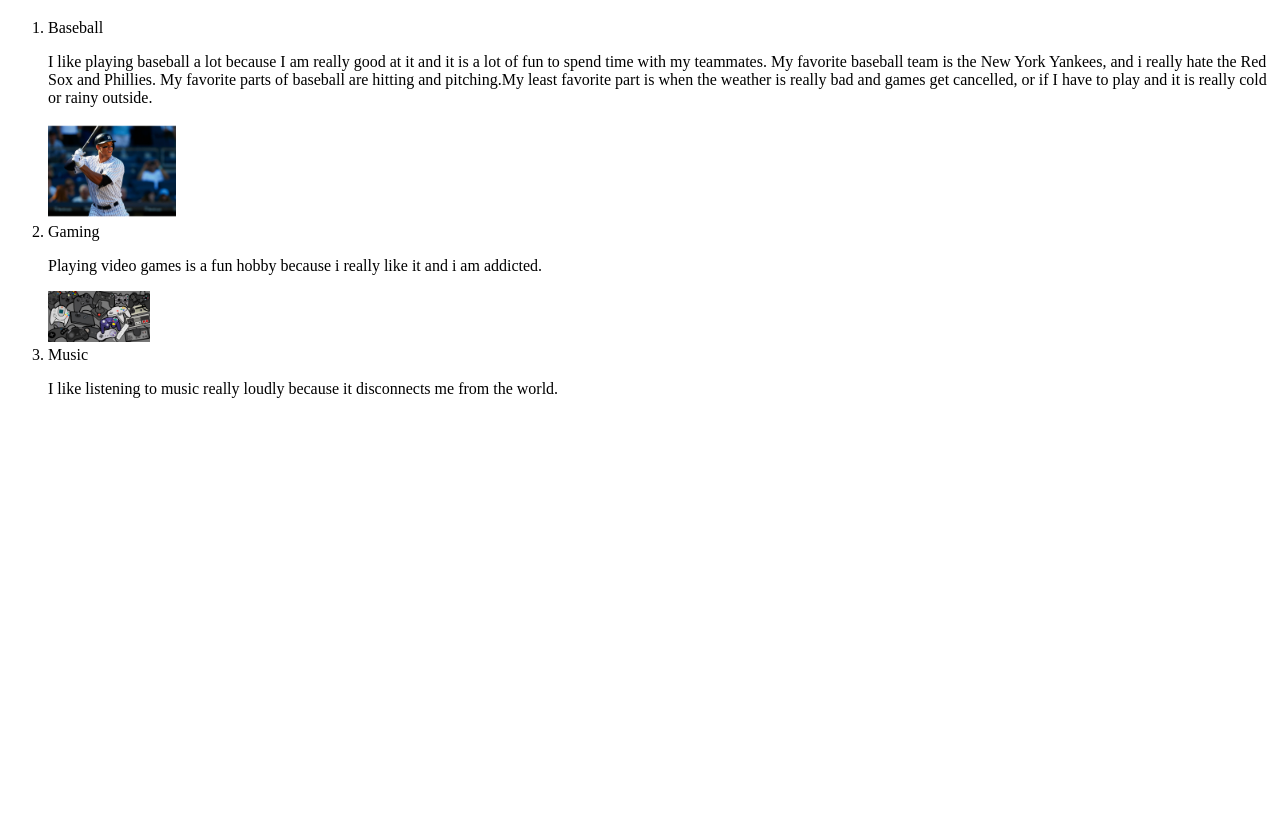
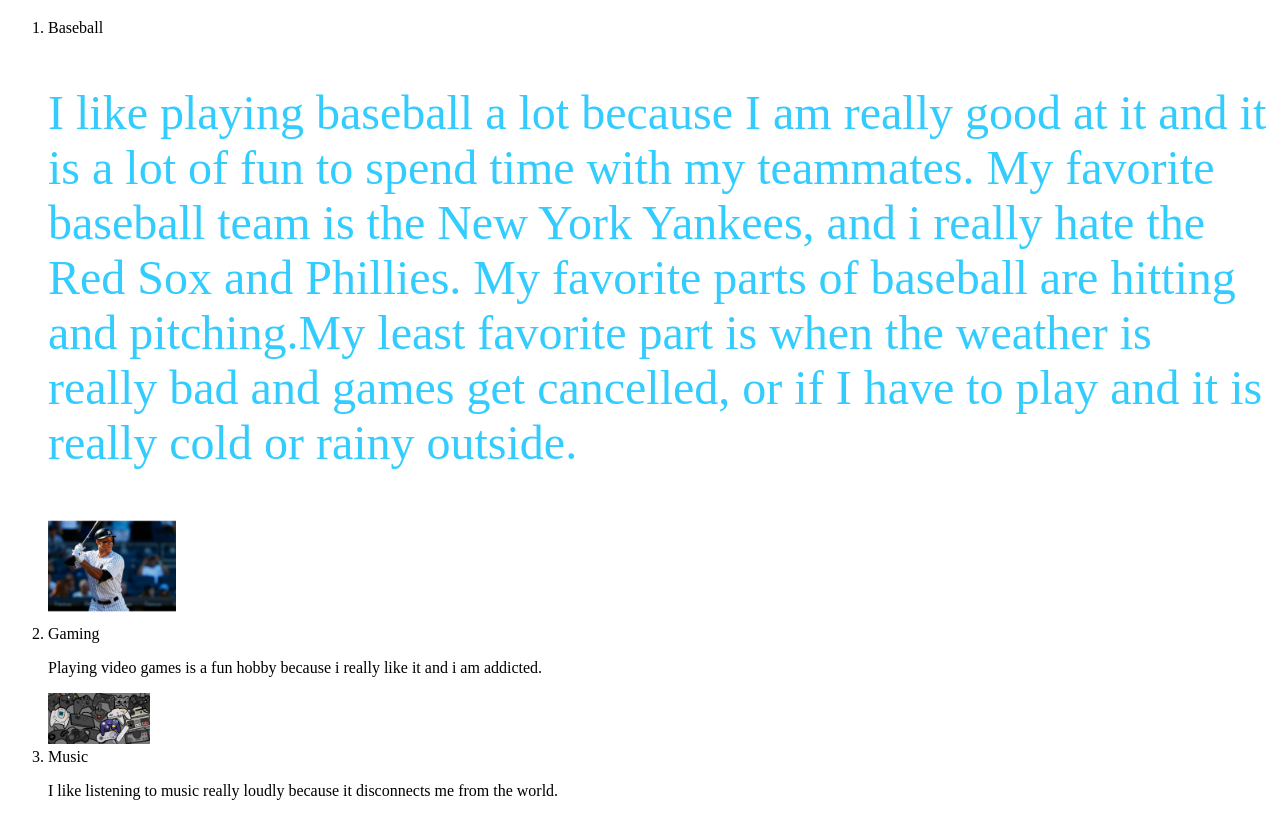
Before and after one commit to drstich70/Andrew_web, a plain HTML site: page hobbies.html in a window 1280 px wide. Shown: the part 87-903 px from the top of the page. Before the commit the page ends 800 px from the top, so only its background shows below. Drawn offline with Linux system fonts and the light colour scheme.

Commit message:
Update hobbies.html

```diff
--- a/hobbies.html
+++ b/hobbies.html
@@ -14,8 +14,9 @@
 
 <ol>
 <li> Baseball</li>
+	 <font size="+21" color="#33ccff">
 	<p> I like playing baseball a lot because I am really good at it and it is a lot of fun to spend time with my teammates. My favorite baseball team is the New York Yankees, and i really hate the Red Sox and Phillies. My favorite parts of baseball are hitting and pitching.My least favorite part is when the weather is really bad and games get cancelled, or if I have to play and it is really cold or rainy outside.
-	</p>
+		 </p> </font>
 	<img src="judge.jpg" width = 128 height = 96/>
 
 <li>Gaming</li>
```
